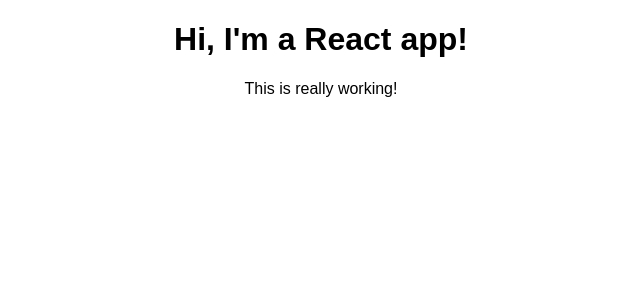
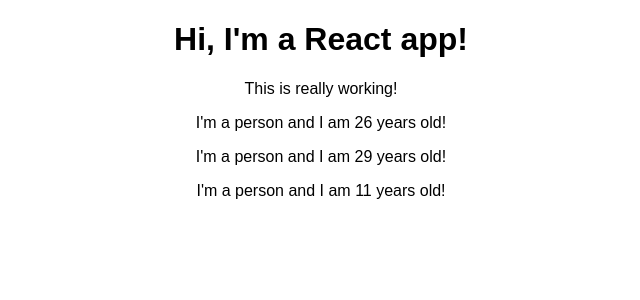
Before and after one commit to PaPa31/react-complete-guide, a React (Create React App) app: page / in a window 1280 px wide. Shown: the top 300 px of the page, without its empty margins (319-959 px from the left). Built offline with nearby package versions, Linux system fonts and the light colour scheme.

Commit message:
3.11 Otputting Dynamic Content
	modified:   src/App.js
	new file:   src/Person/Person.js

```diff
--- a/src/App.js
+++ b/src/App.js
@@ -1,5 +1,6 @@
 import React, { Component } from 'react'
 import './App.css'
+import Person from './Person/Person'
 
 class App extends Component {
   render() {
@@ -7,6 +8,9 @@ class App extends Component {
       <div className="App">
         <h1>Hi, I'm a React app!</h1>
         <p>This is really working!</p>
+        <Person />
+        <Person />
+        <Person />
       </div>
     )
     // return React.createElement(
--- /dev/null
+++ b/src/Person/Person.js
@@ -0,0 +1,9 @@
+import React from 'react'
+
+const person = () => {
+  return (
+    <p>I'm a person and I am {Math.floor(Math.random() * 30)} years old!</p>
+  )
+}
+
+export default person
```
